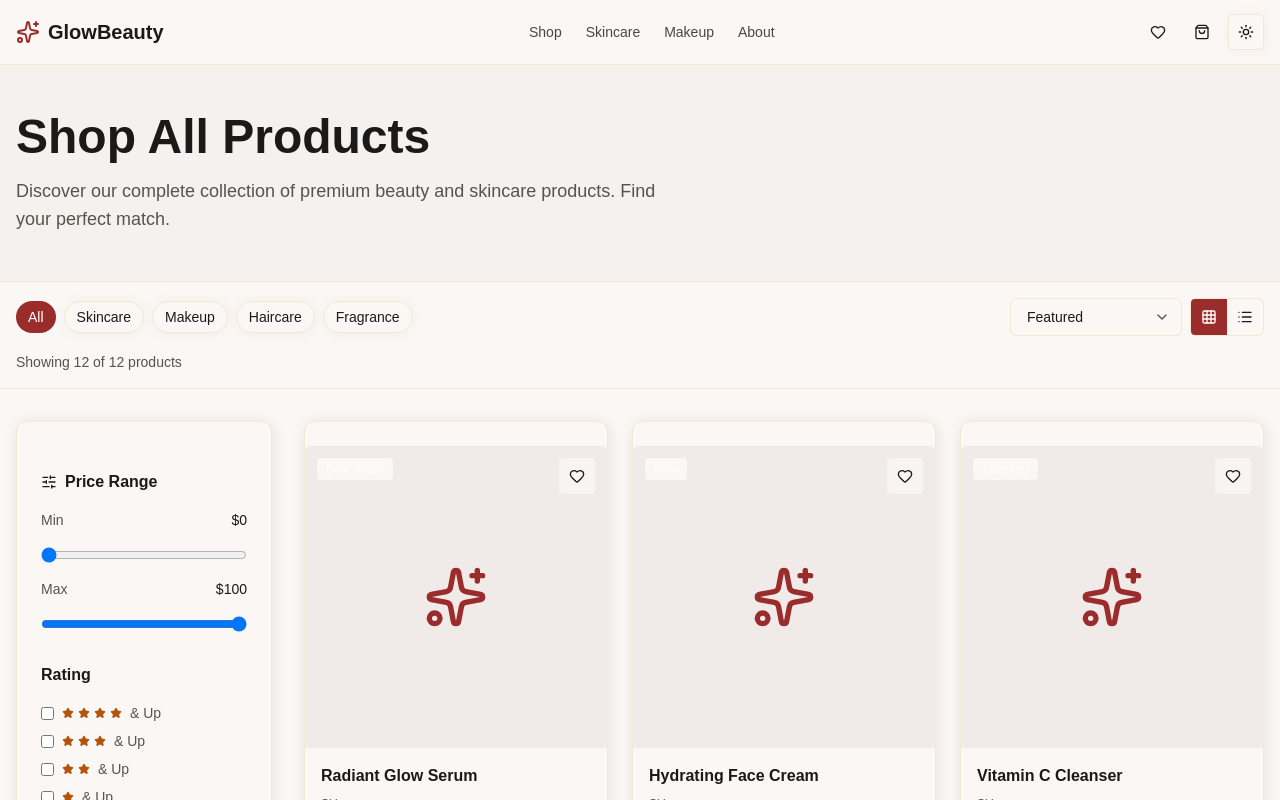
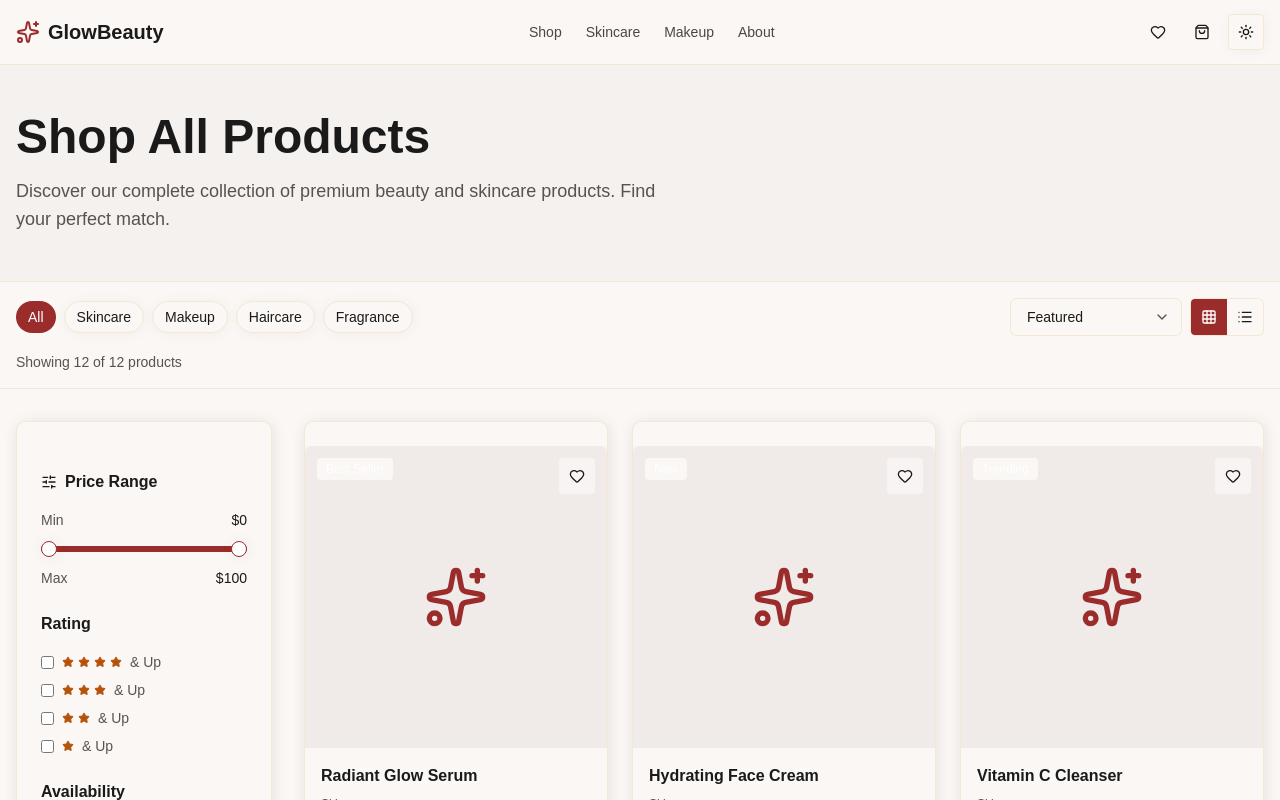
Before and after one commit to Zaprovic/mom-shop-new, a Next.js app: page /shop in a window 1280 px wide. Shown: the top 800 px of the page. Built offline with nearby package versions, Linux system fonts and the light colour scheme.

Commit message:
refactor: changed vanilla input to shadcn slider

```diff
--- a/src/app/(site)/shop/_components/sidebar-filters/index.tsx
+++ b/src/app/(site)/shop/_components/sidebar-filters/index.tsx
@@ -2,6 +2,7 @@
 
 import { Button } from "@/components/ui/button";
 import { Card, CardContent } from "@/components/ui/card";
+import { Slider } from "@/components/ui/slider";
 import { Star, SlidersHorizontal } from "lucide-react";
 
 interface SidebarFiltersProps {
@@ -36,13 +37,12 @@ export function SidebarFilters({
                 <span className="text-muted-foreground">Min</span>
                 <span className="font-medium">${priceRange[0]}</span>
               </div>
-              <input
-                type="range"
-                min="0"
-                max="100"
-                value={priceRange[0]}
-                onChange={(e) =>
-                  onPriceRangeChange([parseInt(e.target.value), priceRange[1]])
+              <Slider
+                min={0}
+                max={100}
+                value={priceRange}
+                onValueChange={(vals) =>
+                  onPriceRangeChange([Number(vals[0]), Number(vals[1])])
                 }
                 className="w-full"
               />
@@ -50,16 +50,6 @@ export function SidebarFilters({
                 <span className="text-muted-foreground">Max</span>
                 <span className="font-medium">${priceRange[1]}</span>
               </div>
-              <input
-                type="range"
-                min="0"
-                max="100"
-                value={priceRange[1]}
-                onChange={(e) =>
-                  onPriceRangeChange([priceRange[0], parseInt(e.target.value)])
-                }
-                className="w-full"
-              />
             </div>
           </div>
 
```
